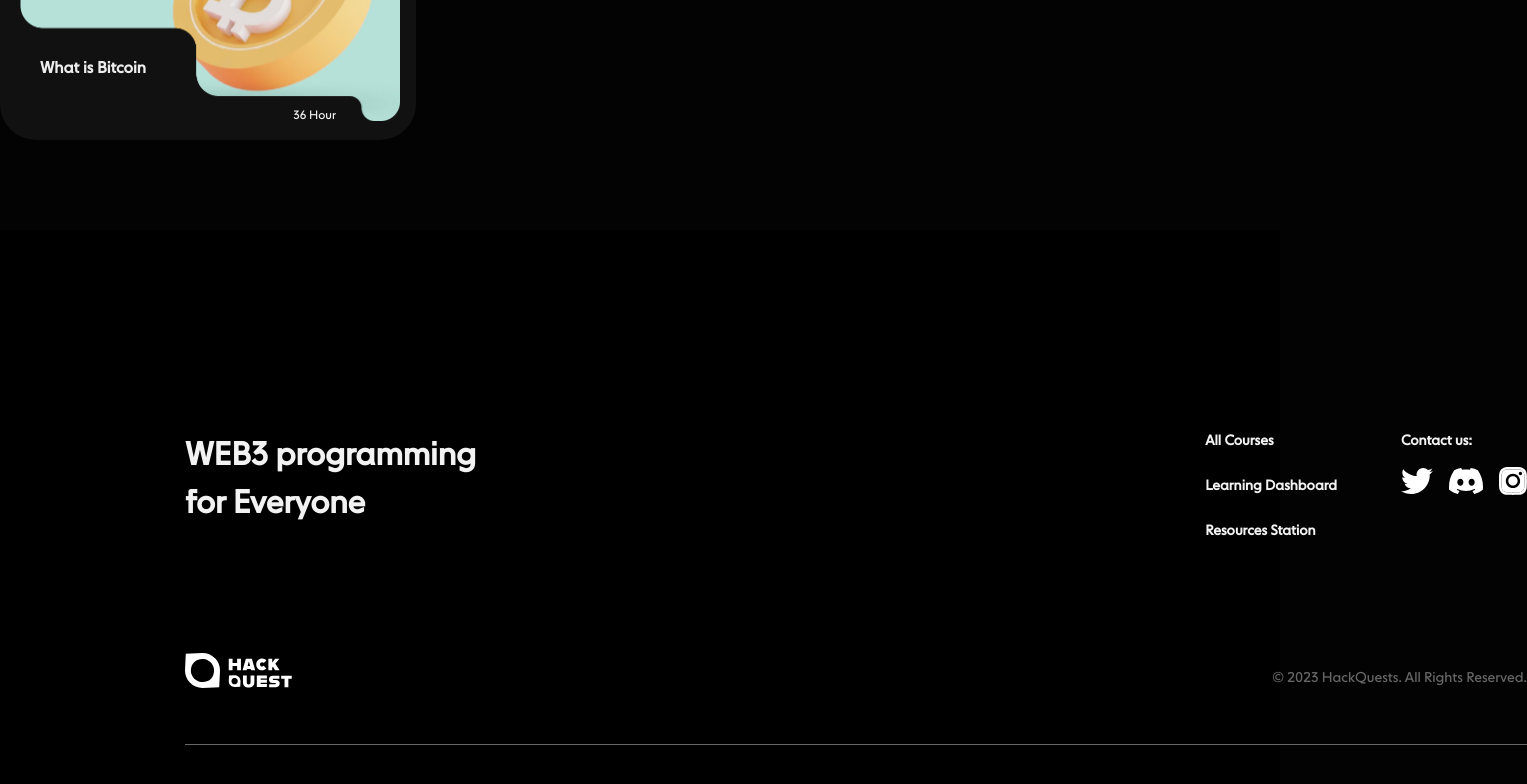
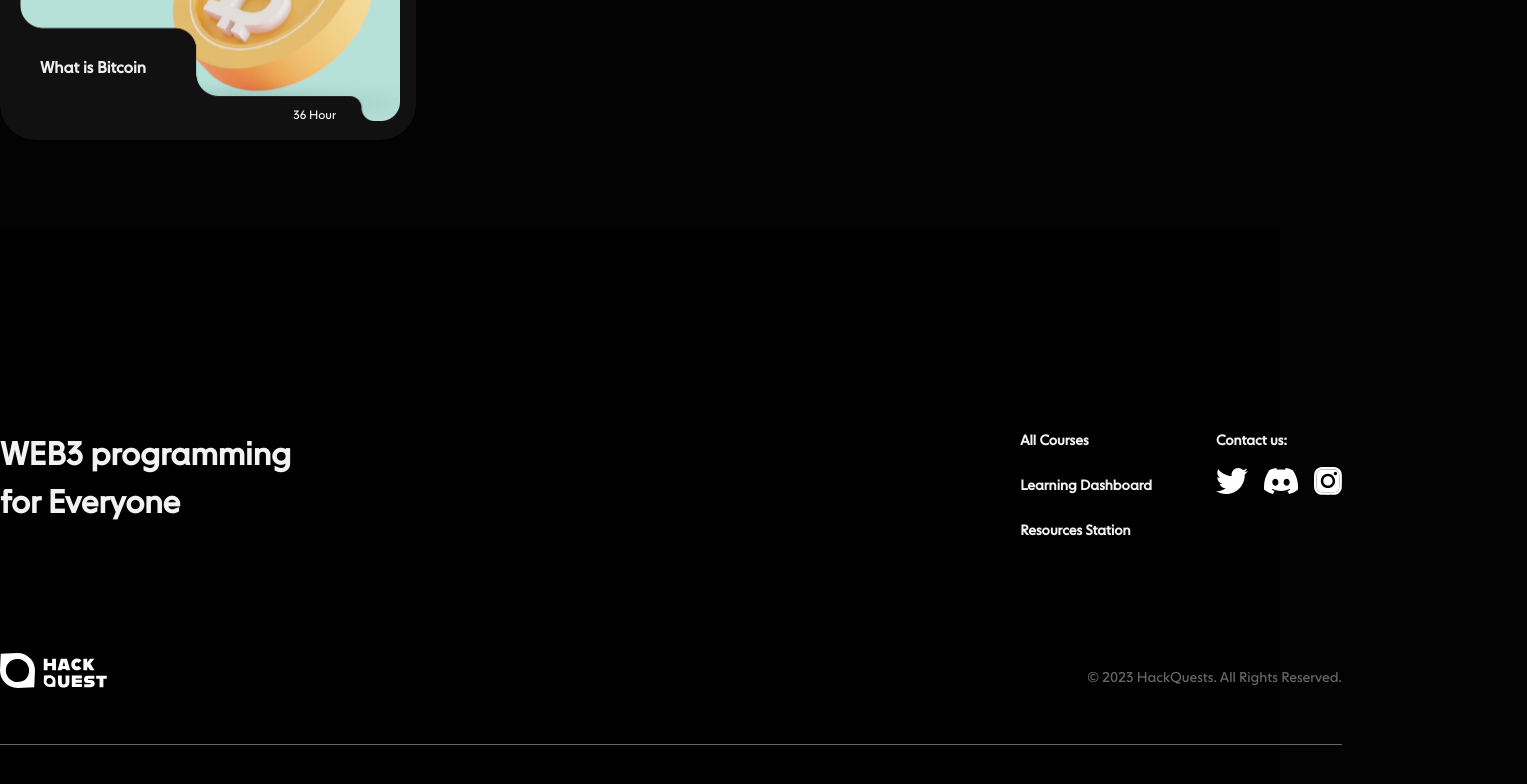
Before and after one commit to xywihi/test, a Next.js app: page / in a window 1280 px wide. Shown: the part 767-1551 px from the top of the page, 1527 px wide, since content can reach past the window. Built offline with nearby package versions, Linux system fonts and the light colour scheme.

Commit message:
改样式

```diff
--- a/app/layout.tsx
+++ b/app/layout.tsx
@@ -27,7 +27,7 @@ export default function RootLayout({
         <main className="text-white  select-none w-[calc(1600px-258px)] m-auto">
         {children}
         </main>
-        <footer className="px-[185px] bg-[black]">
+        <footer className="bg-[black]">
           <div className="w-[calc(1600px-258px)] m-auto">
             <Footer />
           </div>
```
